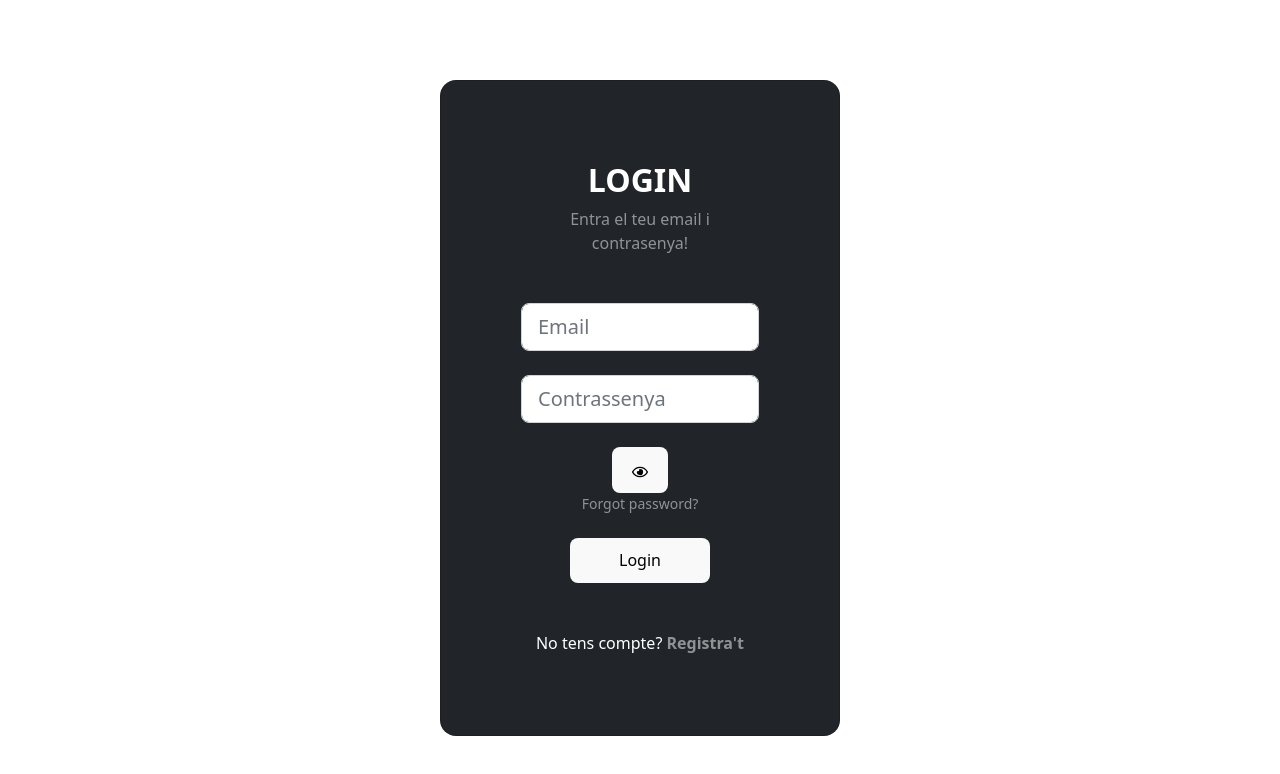
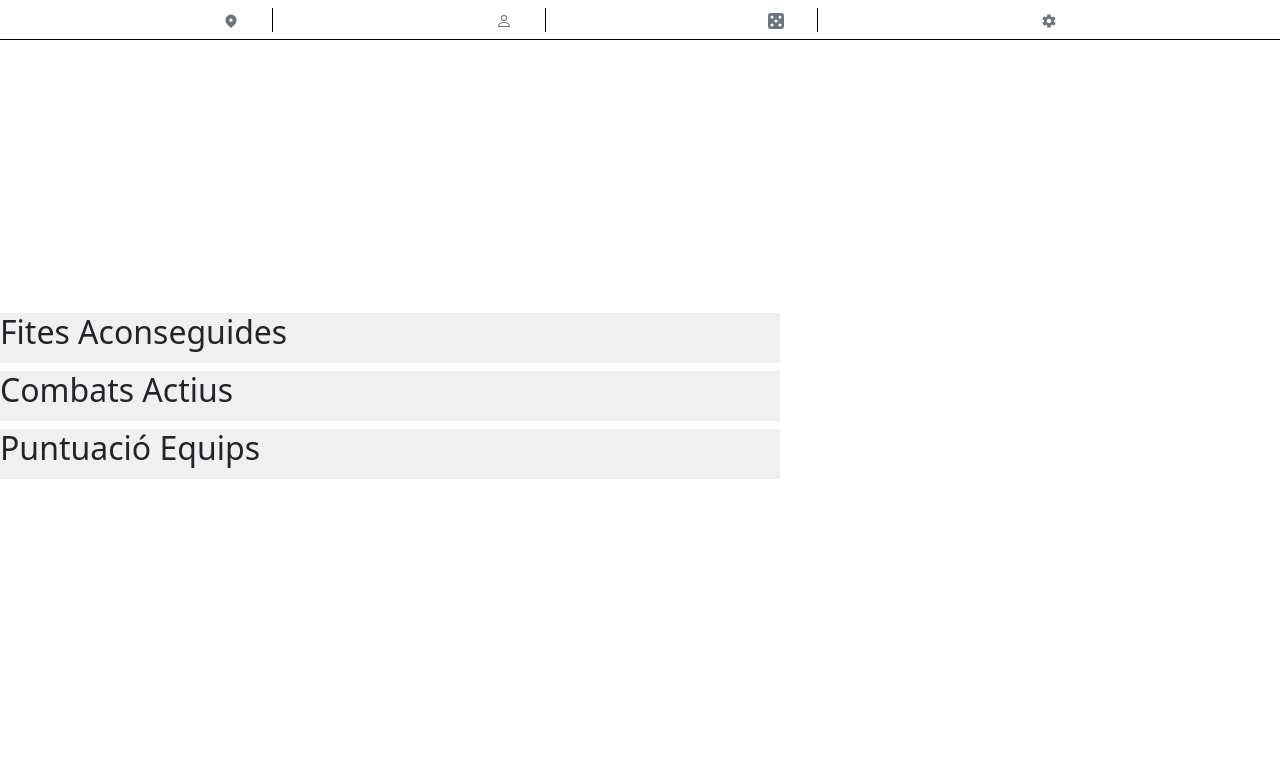
Before and after one commit to hartisca/M12Frontend, a React (Vite) app in the folder Front/: page / in a window 1280 px wide. Shown: the top 774 px of the page. Built offline with nearby package versions, Linux system fonts and the light colour scheme.

Commit message:
Comencem amb layouts

```diff
--- a/Front/package.json
+++ b/Front/package.json
@@ -14,6 +14,7 @@
     "bootstrap": "^5.2.3",
     "mdb-react-ui-kit": "^6.0.0",
     "react": "^18.2.0",
+    "react-bootstrap": "^2.7.4",
     "react-dom": "^18.2.0",
     "react-hook-form": "^7.43.9",
     "react-icons": "^4.8.0",
--- a/Front/src/App.css
+++ b/Front/src/App.css
@@ -1,9 +1,9 @@
-#root {
+/* #root {
   max-width: 1280px;
   margin: 0 auto;
   padding: 2rem;
   text-align: center;
-}
+} */
 
 .card {
   padding: 2em;
@@ -20,3 +20,26 @@
 .regis:hover{
   cursor: pointer;
 }
+
+.menuheader {
+  display: flex;
+  justify-content: space-evenly;
+  align-items: center;
+  position: fixed;
+  top: 0;
+  width: 100%;
+  height: 5%;
+  border-bottom: 1px solid black;
+}
+
+.icon{
+  width: 50px;
+  border-right: solid 1px black;
+}
+
+.titolPartida{
+  display: inline-block;
+  width: 100%;
+  background-color: #f0f0f0;
+  height: 50px;
+}
--- /dev/null
+++ b/Front/src/components/partida.jsx
@@ -0,0 +1,11 @@
+import React from 'react'
+
+export const Partida = () => {
+  return (
+    <>
+        <h2 className='titolPartida'>Fites Aconseguides</h2>
+        <h2 className='titolPartida'>Combats Actius</h2>
+        <h2 className='titolPartida'>Puntuació Equips</h2>
+    </>
+  )
+}
--- /dev/null
+++ b/Front/src/componentsLayout/menu.jsx
@@ -0,0 +1,21 @@
+import React from 'react'
+import { Link } from 'react-router-dom';
+
+
+import {HiLocationMarker} from 'react-icons/hi'
+import {BsPerson, BsFillDice5Fill, BsDeviceSsd} from 'react-icons/bs'
+import {IoMdSettings} from 'react-icons/io'
+
+export const Menu = () => {
+  return (
+
+    <div className="menuheader">
+
+        <div className="icon"><Link className="link-secondary text-decoration-none text-uppercase" to="#"><HiLocationMarker /></Link></div>
+        <div className="icon"><Link className="link-secondary text-decoration-none text-uppercase" to="#"><BsPerson /></Link></div>
+        <div className="icon"><Link className="link-secondary text-decoration-none text-uppercase" to="#"><BsFillDice5Fill /></Link></div>
+        <div className="icon2"><Link className="link-secondary text-decoration-none text-uppercase" to="#"><IoMdSettings /></Link></div>
+
+    </div>
+  );
+}
--- a/Front/src/main.jsx
+++ b/Front/src/main.jsx
@@ -6,12 +6,16 @@ import './index.css'
 import store from './store.js'
 import { Provider } from 'react-redux'
 import { BrowserRouter } from 'react-router-dom'
+import { Menu } from './componentsLayout/menu'
+import {Partida} from './components/partida'
 
 ReactDOM.createRoot(document.getElementById('root')).render(
 
   <Provider store={store}>
     <BrowserRouter>
-      <App />
+      {/*<App />*/}
+      <Menu />
+      <Partida />
     </BrowserRouter>
   </Provider>
 
```
Also changed, not shown: 1 other file (tests, documents, lock files or other folders).
